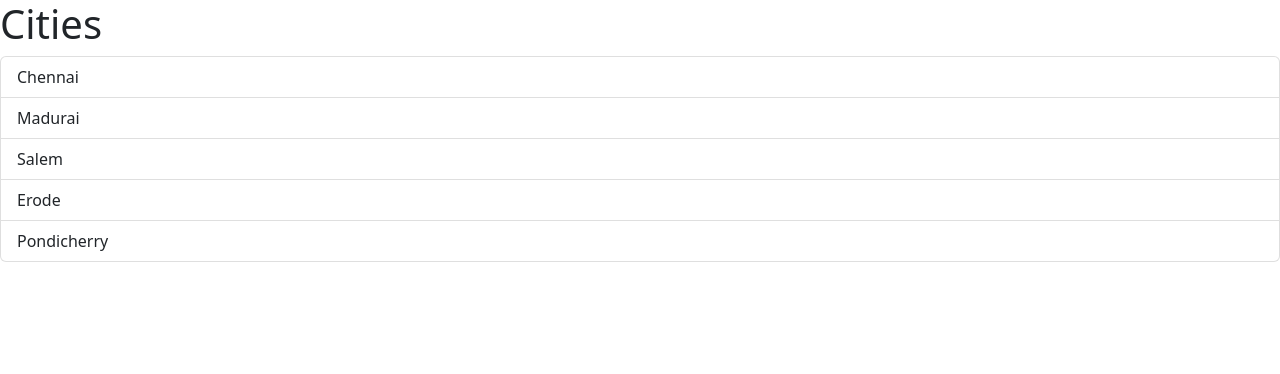
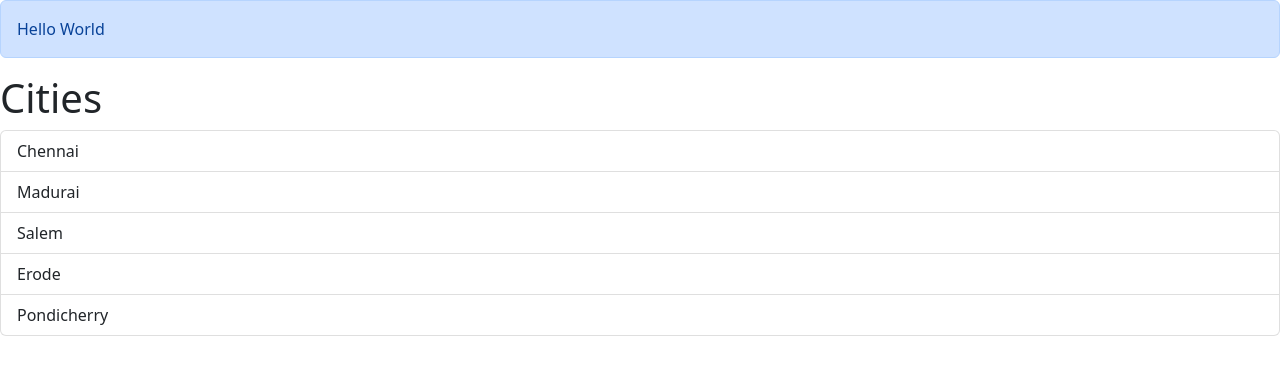
Before and after one commit to rakshagirl/Game-App, a React (Vite) app: page / in a window 1280 px wide. Shown: the top 374 px of the page. Built offline with nearby package versions, Linux system fonts and the light colour scheme.

Commit message:
children as props

```diff
--- a/src/App.tsx
+++ b/src/App.tsx
@@ -1,3 +1,4 @@
+import Alert from "./components/Alert";
 import ListGroup from "./components/ListGroup";
 
 function App() {
@@ -16,7 +17,11 @@
 
   return (
     <>
+      <Alert>
+        Hello <span>World</span>
+      </Alert>
       <ListGroup items={items} heading="Cities" onSelectItem={handleSelectItem} />
+
     </>
   );
 }
--- /dev/null
+++ b/src/components/Alert.tsx
@@ -0,0 +1,15 @@
+import { ReactNode } from 'react'
+
+interface Props {
+    children: ReactNode;
+}
+
+const Alert = ({children}: Props) => {
+  return (
+    <div className="alert alert-primary" role="alert">
+        {children}
+    </div>
+  )
+}
+
+export default Alert;
```
